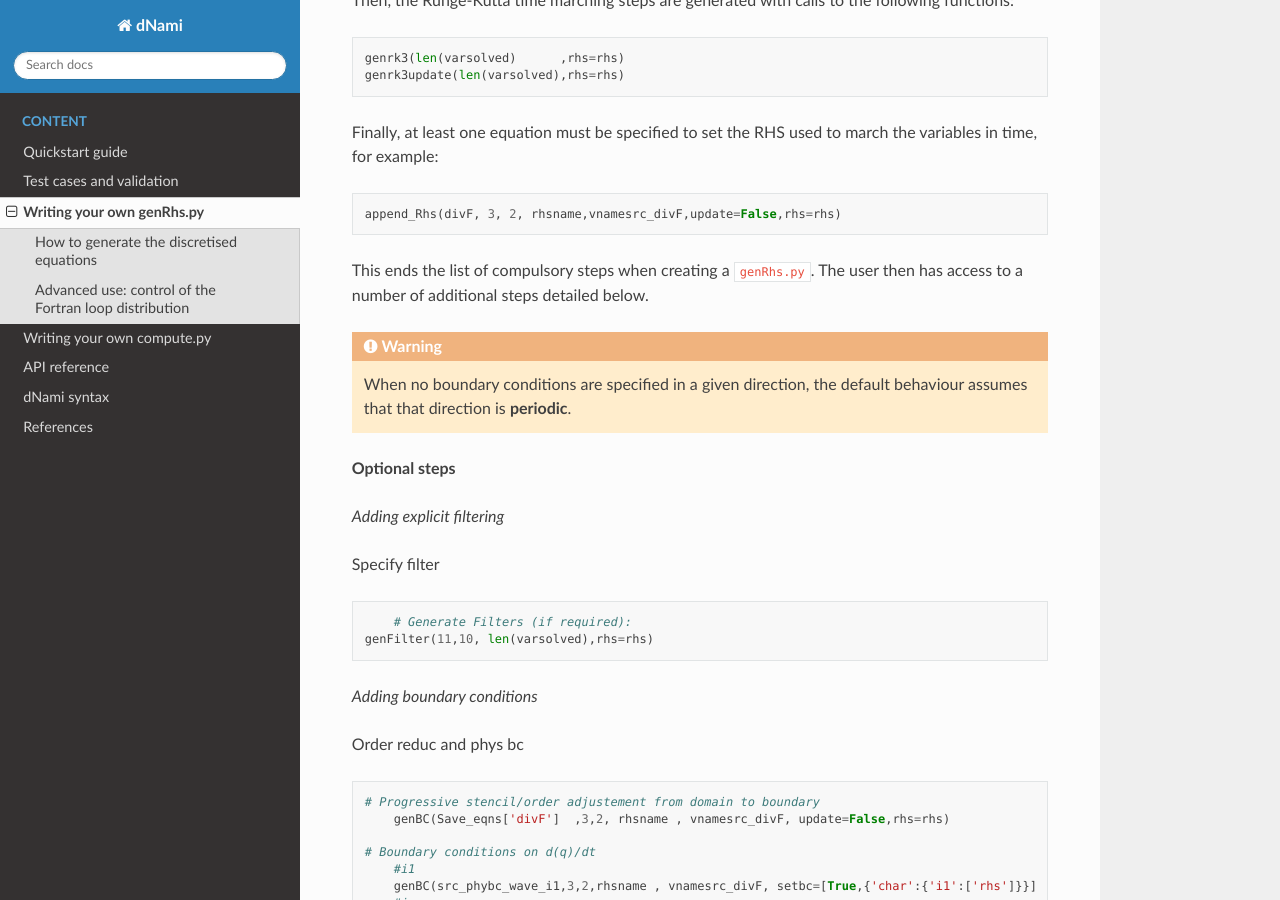
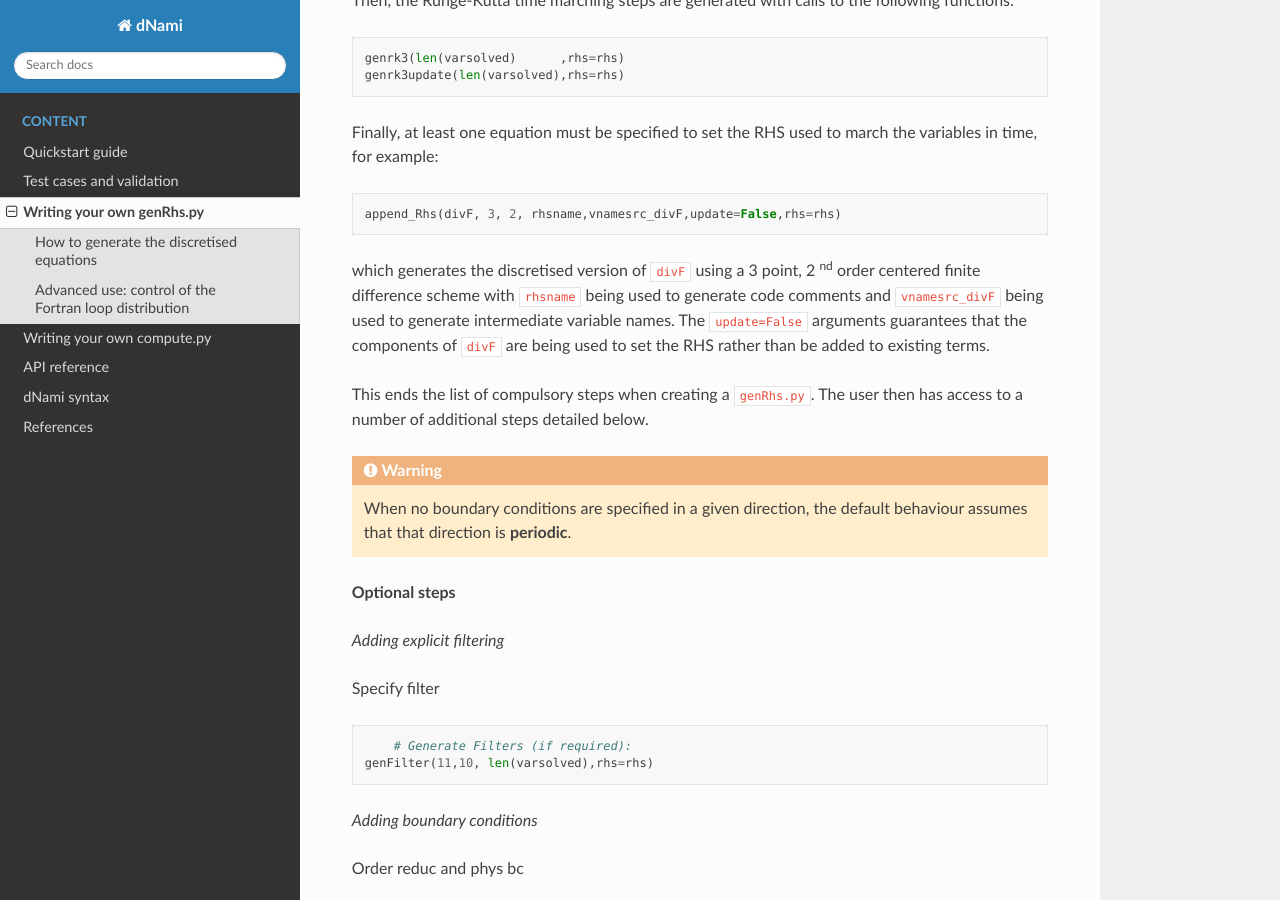
Before and after one commit to dNamiLab/dNami, a Sphinx documentation site: the page built from doc/usage/genRhs.rst, in a window 1280 px wide and 900 px high, scrolled down 3603 px. Built offline with Sphinx 7.4.7 and the Read the Docs theme 2.0.0, drawn with Linux system fonts in a browser that asks for light colours.

Commit message:
optional rhs steps

```diff
--- a/doc/usage/genRhs.rst
+++ b/doc/usage/genRhs.rst
@@ -142,6 +142,8 @@ Finally, at least one equation must be specified to set the RHS used to march th
 .. code-block:: python
 
 	append_Rhs(divF, 3, 2, rhsname,vnamesrc_divF,update=False,rhs=rhs)
+
+which generates the discretised version of ``divF`` using a 3 point, 2 :sup:`nd` order centered finite difference scheme with ``rhsname`` being used to generate code comments and ``vnamesrc_divF`` being used to generate intermediate variable names. The ``update=False`` arguments guarantees that the components of ``divF`` are being used to set the RHS rather than be added to existing terms.
 
 This ends the list of compulsory steps when creating a ``genRhs.py``. The user then has access to a number of additional steps detailed below.
 
```
